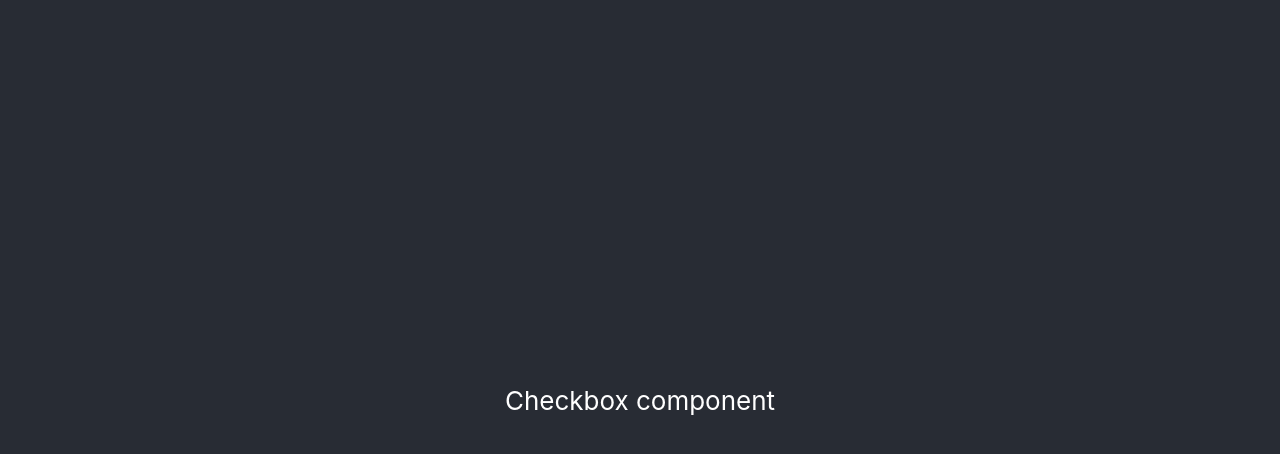
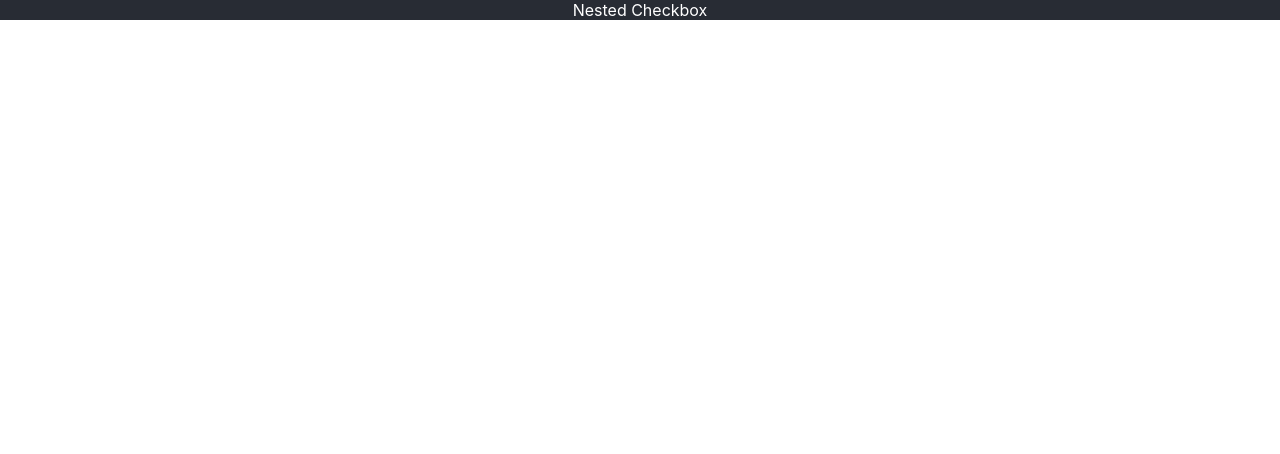
Before and after one commit to Pradeep17Jadhav/Nested_Checkbox, a React (Create React App) app: page / in a window 1280 px wide. Shown: the top 454 px of the page. Built offline with nearby package versions, Linux system fonts and the light colour scheme.

Commit message:
remove extra code

```diff
--- a/src/App.css
+++ b/src/App.css
@@ -1,38 +1,8 @@
-.App {
+.app {
   text-align: center;
 }
 
-.App-logo {
-  height: 40vmin;
-  pointer-events: none;
-}
-
-@media (prefers-reduced-motion: no-preference) {
-  .App-logo {
-    animation: App-logo-spin infinite 20s linear;
-  }
-}
-
-.App-header {
+.header {
   background-color: #282c34;
-  min-height: 100vh;
-  display: flex;
-  flex-direction: column;
-  align-items: center;
-  justify-content: center;
-  font-size: calc(10px + 2vmin);
   color: white;
 }
-
-.App-link {
-  color: #61dafb;
-}
-
-@keyframes App-logo-spin {
-  from {
-    transform: rotate(0deg);
-  }
-  to {
-    transform: rotate(360deg);
-  }
-}
--- a/src/App.js
+++ b/src/App.js
@@ -1,11 +1,10 @@
-import logo from './logo.svg';
 import './App.css';
 
 function App() {
   return (
-    <div className="App">
-      <header className="App-header">
-        Checkbox component
+    <div className="app">
+      <header className="header">
+        Nested Checkbox
       </header>
     </div>
   );
```
